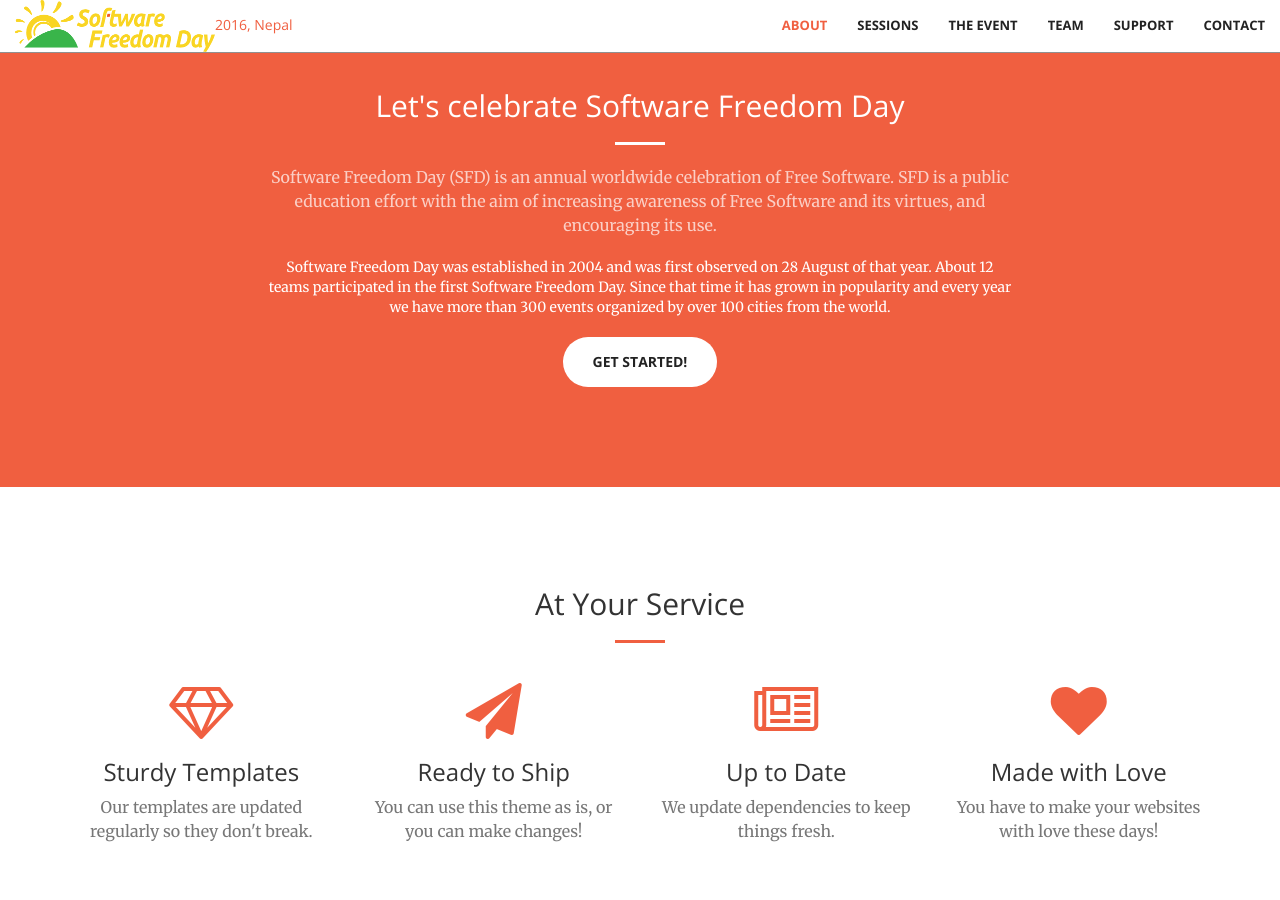
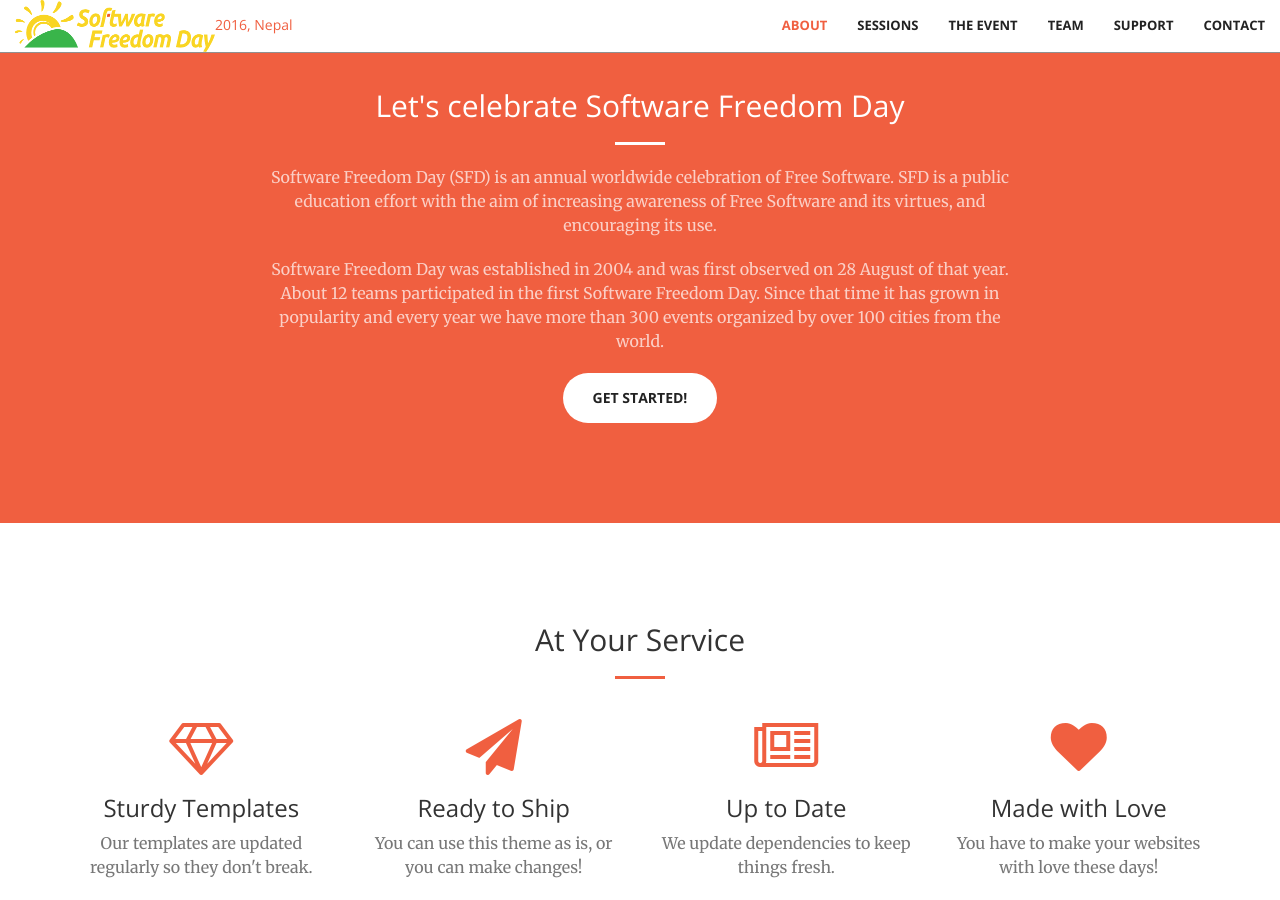
Before and after one commit to foss-np/sfd-2016, a Jekyll site: the page built from index.html, in a window 1280 px wide and 900 px high, scrolled down 911 px. Built offline with Jekyll 4.4.1, drawn with Linux system fonts in a browser that asks for light colours.

Commit message:
Update call-to-action.html

```diff
--- a/_includes/call-to-action.html
+++ b/_includes/call-to-action.html
@@ -6,8 +6,7 @@
                 <hr class="light">
                 <p class="text-faded">
 Software Freedom Day (SFD) is an annual worldwide celebration of Free Software. SFD is a public education effort with the aim of increasing awareness of Free Software and its virtues, and encouraging its use.</p>
-
-<p></p>Software Freedom Day was established in 2004 and was first observed on 28 August of that year. About 12 teams participated in the first Software Freedom Day. Since that time it has grown in popularity and every year we have more than 300 events organized by over 100 cities from the world.</p>
+<p class="text-faded">Software Freedom Day was established in 2004 and was first observed on 28 August of that year. About 12 teams participated in the first Software Freedom Day. Since that time it has grown in popularity and every year we have more than 300 events organized by over 100 cities from the world.</p>
                 <a href="#" class="btn btn-default btn-xl">Get Started!</a>
             </div>
         </div>
```
